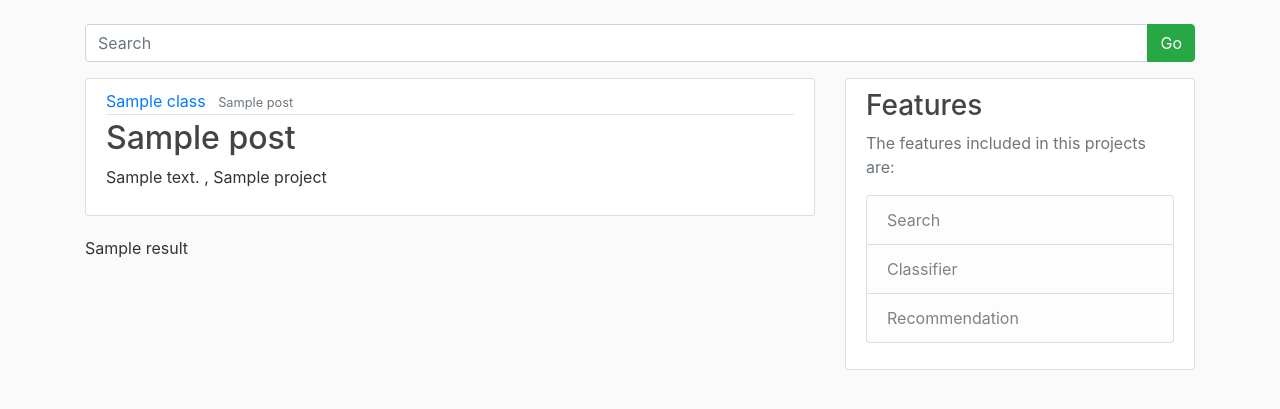
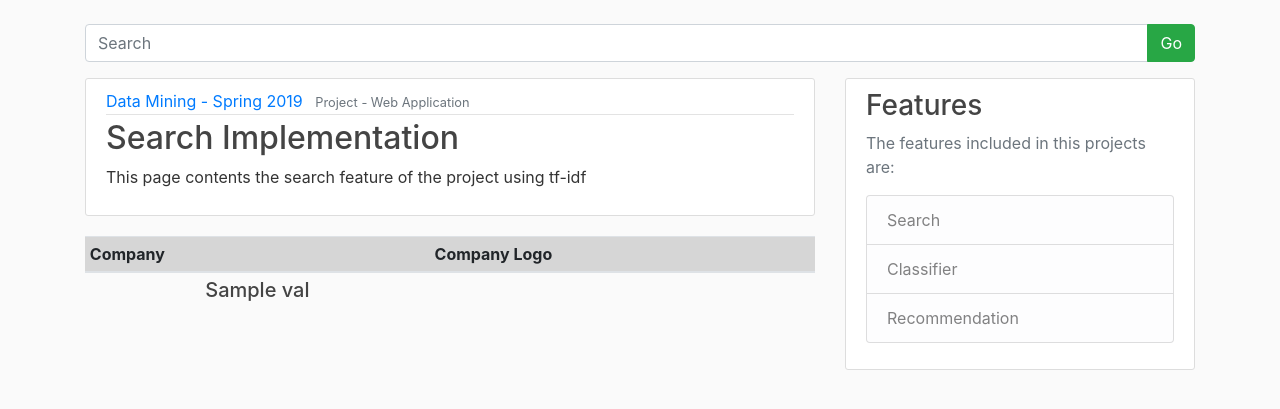
Before and after one commit to zalam93/search-dm, a Django app: template django_classify/blog/templates/blog/home.html in a window 1280 px wide. Shown: the part 56-465 px from the top of the page. Run offline with Django 3.2, Linux system fonts and the light colour scheme; the template is opened without the code that fills it: most values are stand-ins (such as "Sample title", 1, 10 or a date in 2020); some libraries are stand-ins or nearby versions.

Commit message:
Update home.html

```diff
--- a/django_classify/blog/templates/blog/home.html
+++ b/django_classify/blog/templates/blog/home.html
@@ -1,19 +1,68 @@
 {% extends "blog/base.html" %}
 {% block content %}
-    {% for post in posts %}
+{% load static %}
     <article class="media content-section">
   <div class="media-body">
     <div class="article-metadata">
-      <a class="mr-2" href="#">{{ post.Class}}</a>
-      <small class="text-muted">{{ post.Title}} </small>
+      <a class="mr-2" href="#">Data Mining - Spring 2019</a>
+      <small class="text-muted">Project - Web Application </small>
     </div>
-    <h2><a class="article-title" href="#">{{ post.title }}</a></h2>
-    <p class="article-content">{{post.Content}} , {{post.Project}} </p>
+    <h2><a class="article-title" href="#">Search Implementation</a></h2>
+    <p class="article-content">This page contents the search feature of the project using tf-idf </p>
   </div>
 </article>
 
-    {% for r in cc %}
-        <p> {{r.result}} </p>
+
+
+    {% if data %}
+    <table class="table table-sm">
+  <thead>
+    <tr class=table-active>
+      <th scope="col">Company</th>
+      <th scope="col">Company Logo</th>
+    </tr>
+  </thead>
+  <tbody>
+        {% for i in data %}
+        {% for val in i.company %}
+
+    <tr class=valign="middle">
+        <td align="center"><h5>{{val}} </h5></td>
+        {% if val == "amazon" %}
+        <td><img  width=100 src="{% static "blog/amazon.jpg" %}" alt="..." class="img-thumbnail"></td>
+        {% endif %}
+        {% if val == "apple" %}
+        <td><img  width=100 src="{% static "blog/apple.png" %}" alt="..." class="img-thumbnail"></td>
+        {% endif %}
+        {% if val == "AirBnb" %}
+        <td><img  width=100 src="{% static "blog/AirBnb.jpg" %}" alt="..." class="img-thumbnail"></td>
+        {% endif %}
+                {% if val == "google" %}
+        <td><img  width=100 src="{% static "blog/google.jpg" %}" alt="..." class="img-thumbnail"></td>
+        {% endif %}
+                        {% if val == "IBM" %}
+        <td><img  width=100 src="{% static "blog/IBM.jpg" %}" alt="..." class="img-thumbnail"></td>
+        {% endif %}
+                               {% if val == "microsoft" %}
+        <td><img  width=100 src="{% static "blog/microsoft.png" %}" alt="..." class="img-thumbnail"></td>
+        {% endif %}
+                                       {% if val == "facebook" %}
+        <td><img  width=100 src="{% static "blog/facebook.png" %}" alt="..." class="img-thumbnail"></td>
+        {% endif %}
+                                       {% if val == "netflix" %}
+        <td><img  width=100 src="{% static "blog/netflix.png" %}" alt="..." class="img-thumbnail"></td>
+        {% endif %}
+                                            {% if val == "Deloitte" %}
+        <td><img  width=100 src="{% static "blog/Deloitte.png" %}" alt="..." class="img-thumbnail"></td>
+        {% endif %}
+
+
+
+    </tr>
+
+        {% endfor %}
     {% endfor %}
-    {%  endfor %}
+  </tbody>
+</table>
+    {% endif %}
 {% endblock content%}
```
